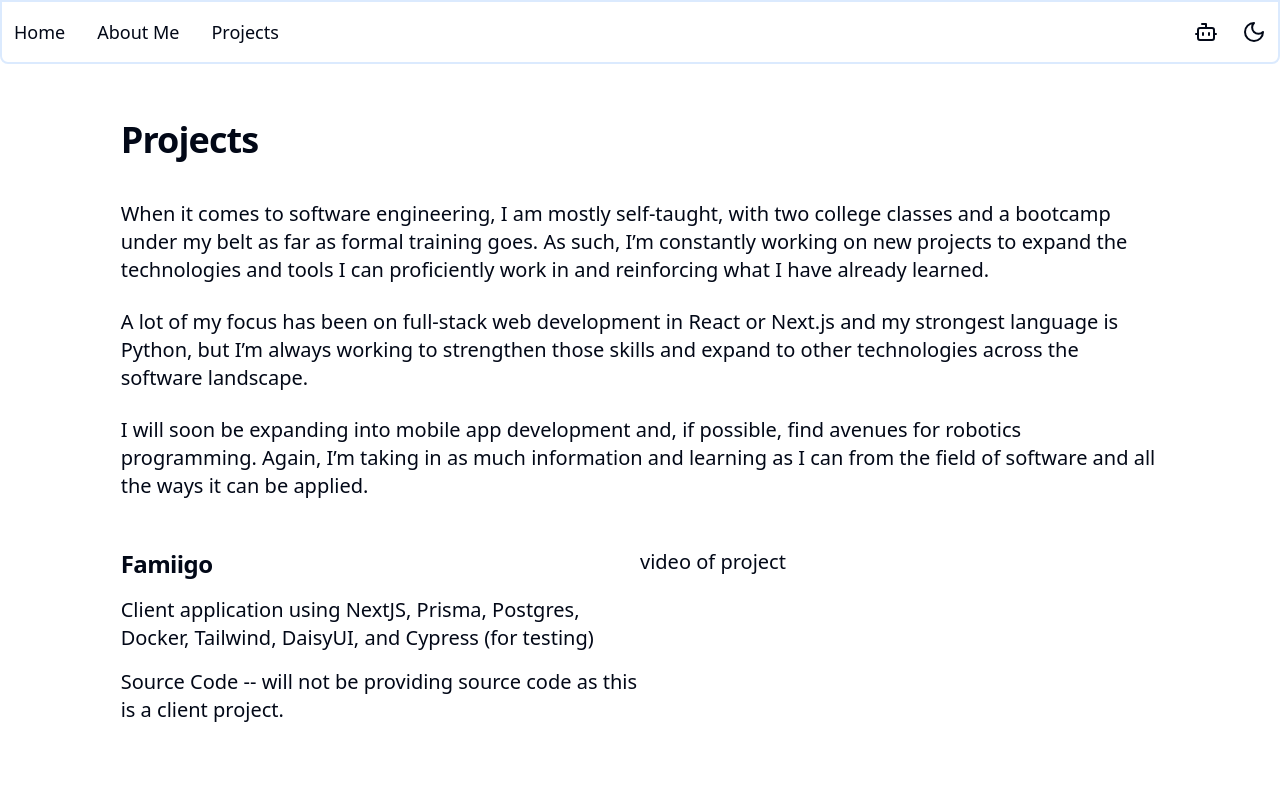
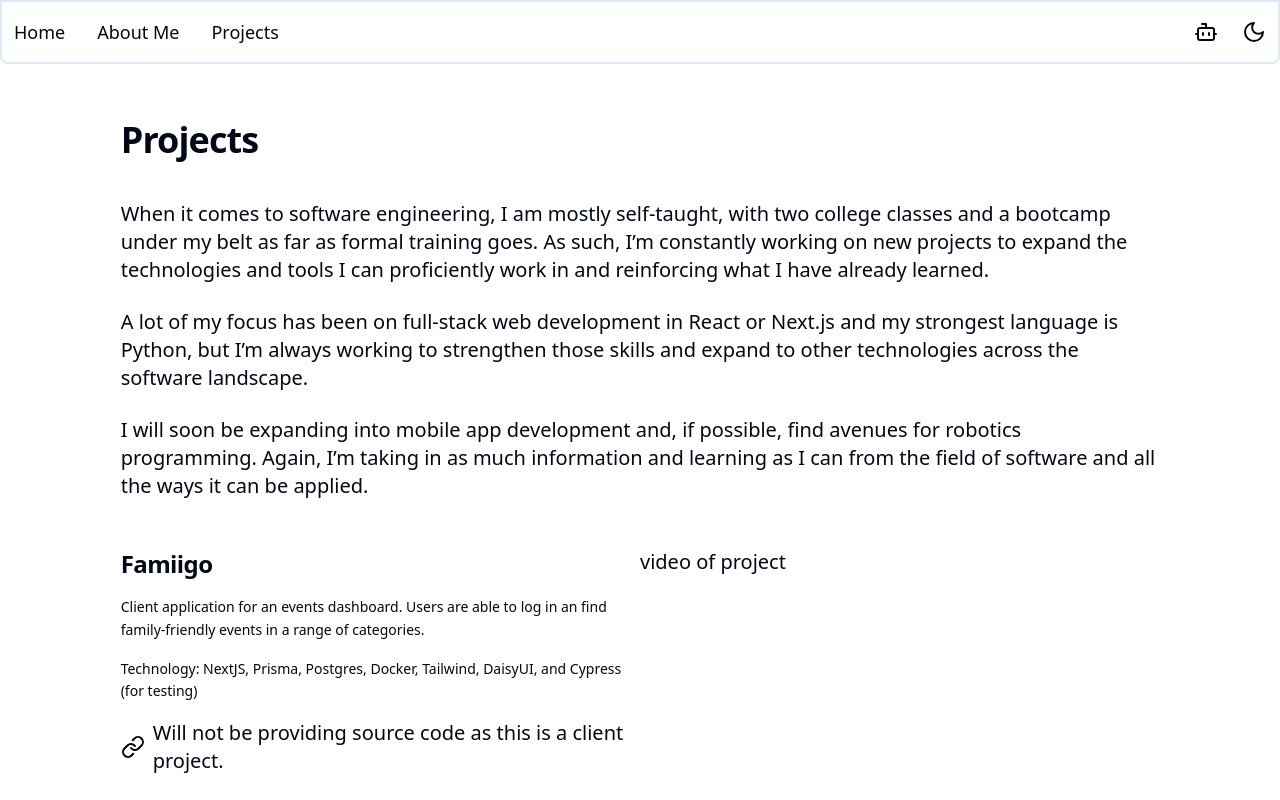
Before and after one commit to kbrenn02/portfolio-website, a Next.js app in the folder portfolio-website/: page /projects in a window 1280 px wide. Shown: the top 800 px of the page. Built offline with nearby package versions, Linux system fonts and the light colour scheme.

Commit message:
Except for the video, initial project done

```diff
--- a/portfolio-website/app/projects/page.tsx
+++ b/portfolio-website/app/projects/page.tsx
@@ -47,15 +47,20 @@ const Projects = () => {
             <div className='flex flex-row w-full justify-between'>
                 <div className='flex flex-col w-1/2'>
                     <H2 className='text-start pb-4'>Famiigo</H2>
-                    <p className='text-start pb-4 text-xl'>Client application using NextJS, Prisma, Postgres, Docker, Tailwind, DaisyUI, and Cypress (for testing)</p>
+                    <p className='text-start pb-4 text-sm leading-relaxed'>
+                        Client application for an events dashboard. Users are able to log in an find family-friendly
+                        events in a range of categories.
+                    </p>
+                    <p className='text-start pb-4 text-sm leading-relaxed'>
+                        Technology: NextJS, Prisma, Postgres, Docker, Tailwind, DaisyUI, and Cypress (for testing)
+                    </p>
                     <p className='text-start pb-4 text-xl flex'>
-                        {/* <Link href='https://github.com'>
                         <Image
                             src={chain}
                             alt="Github logo"
                             className='mr-2 bg-white rounded-lg'
-                        /></Link> */}
-                        Source Code -- will not be providing source code as this is a client project.
+                        />
+                        Will not be providing source code as this is a client project.
                     </p>
                 </div>
                 <div className='w-1/2 justify-center items-center'>
```
